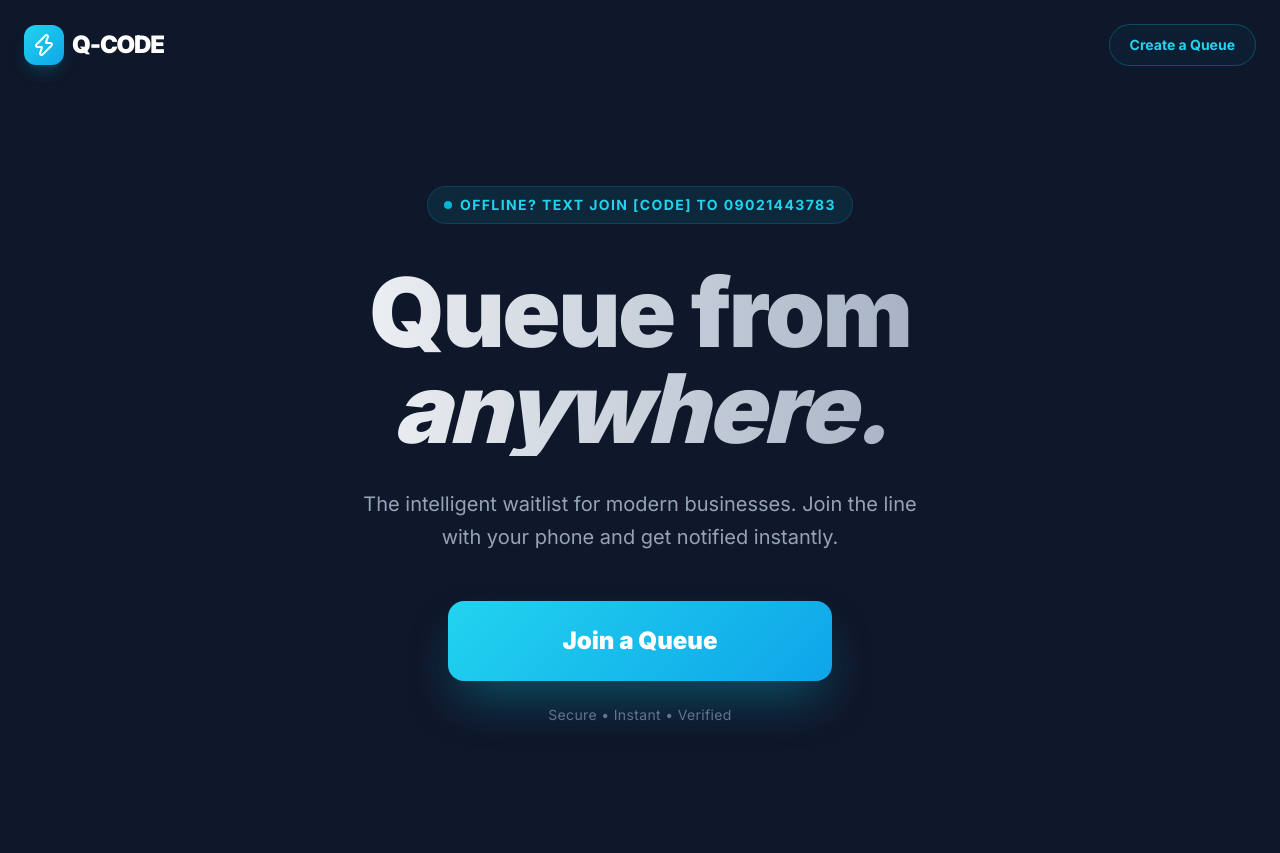
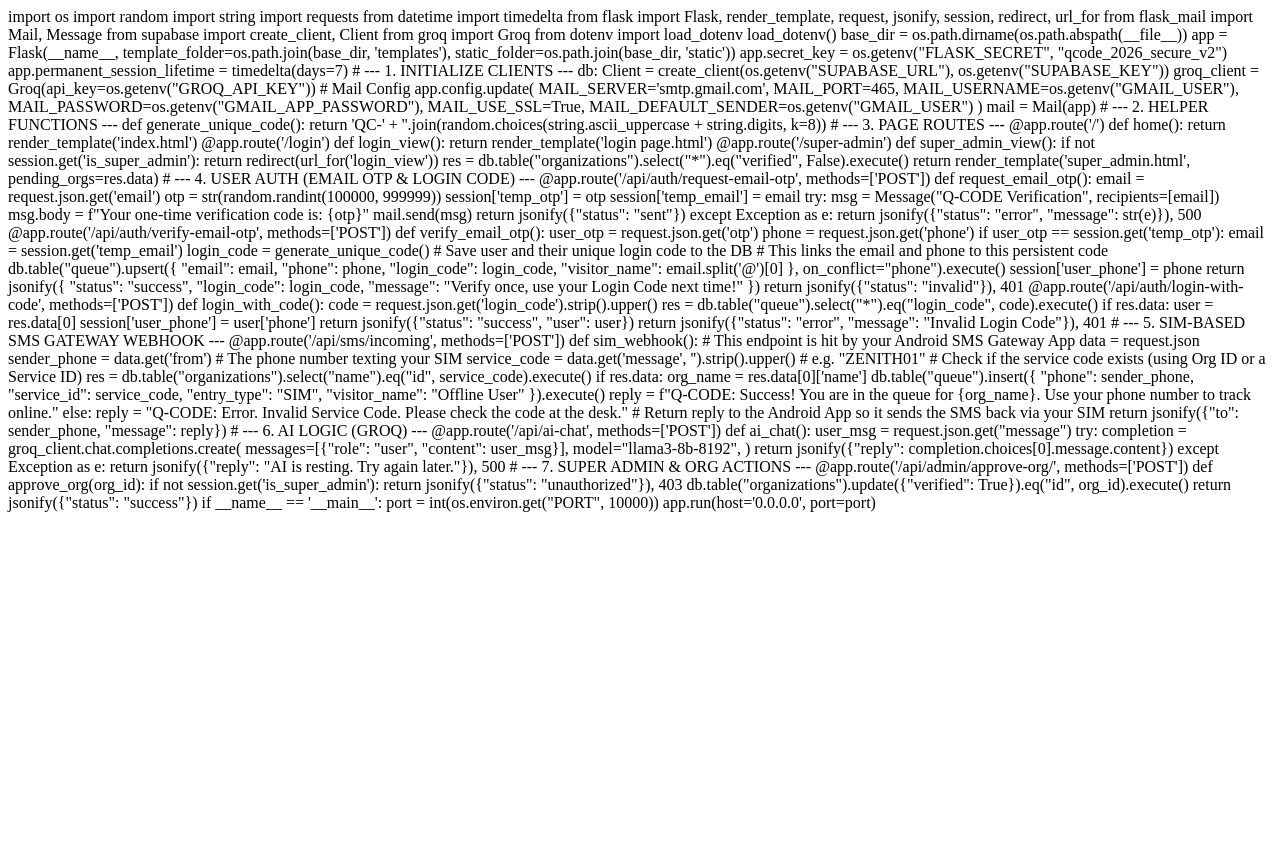
Before and after one commit to aremuelerepa-netizen/Q-code, a Flask app: page / in a window 1280 px wide. After the commit the page ends 512 px from the top, so only its background shows below. Run offline with Flask 3, Linux system fonts and the light colour scheme; some libraries are stand-ins or nearby versions.

Commit message:
Refactor index.html and add Flask backend code

```diff
--- a/Queue Code/templates/index.html
+++ b/Queue Code/templates/index.html
@@ -1,171 +1,156 @@
-<!DOCTYPE html>
-<html lang="en">
+import os
+import random
+import string
+import requests
+from datetime import timedelta
+from flask import Flask, render_template, request, jsonify, session, redirect, url_for
+from flask_mail import Mail, Message
+from supabase import create_client, Client
+from groq import Groq
+from dotenv import load_dotenv
 
-<head>
-    <meta charset="UTF-8">
-    <meta name="viewport" content="width=device-width, initial-scale=1.0">
-    <meta name="theme-color" content="#0f172a">
-    <title>Q-Code | Skip the Line</title>
-    <link href="https://fonts.googleapis.com/css2?family=Inter:wght@300;400;600;700;900&display=swap" rel="stylesheet">
-    <script src="https://cdn.tailwindcss.com"></script>
-    <script src="https://unpkg.com/lucide@latest"></script>
-    <style>
-        body {
-            font-family: 'Inter', sans-serif;
-            background-color: #0f172a;
-        }
+load_dotenv()
 
-        .glass-modal {
-            background: rgba(255, 255, 255, 0.98);
-            backdrop-filter: blur(16px);
-        }
+base_dir = os.path.dirname(os.path.abspath(__file__))
+app = Flask(__name__,
+            template_folder=os.path.join(base_dir, 'templates'),
+            static_folder=os.path.join(base_dir, 'static'))
 
-        .electric-gradient {
-            background: linear-gradient(135deg, #22d3ee 0%, #0ea5e9 100%);
-        }
+app.secret_key = os.getenv("FLASK_SECRET", "qcode_2026_secure_v2")
+app.permanent_session_lifetime = timedelta(days=7)
 
-        .text-gradient {
-            background: linear-gradient(to right, #fff, #94a3b8);
-            -webkit-background-clip: text;
-            -webkit-text-fill-color: transparent;
-        }
-    </style>
-</head>
+# --- 1. INITIALIZE CLIENTS ---
+db: Client = create_client(os.getenv("SUPABASE_URL"), os.getenv("SUPABASE_KEY"))
+groq_client = Groq(api_key=os.getenv("GROQ_API_KEY"))
 
-<body class="text-white overflow-x-hidden">
+# Mail Config
+app.config.update(
+    MAIL_SERVER='smtp.gmail.com',
+    MAIL_PORT=465,
+    MAIL_USERNAME=os.getenv("GMAIL_USER"),
+    MAIL_PASSWORD=os.getenv("GMAIL_APP_PASSWORD"),
+    MAIL_USE_SSL=True,
+    MAIL_DEFAULT_SENDER=os.getenv("GMAIL_USER")
+)
+mail = Mail(app)
 
-    <nav class="flex items-center justify-between px-6 py-6 max-w-7xl mx-auto">
-        <div class="flex items-center gap-2">
-            <div
-                class="w-10 h-10 electric-gradient rounded-xl flex items-center justify-center text-white shadow-lg shadow-cyan-500/20">
-                <i data-lucide="zap"></i>
-            </div>
-            <span class="text-2xl font-black tracking-tighter uppercase">Q-CODE</span>
-        </div>
-        <a href="/login"
-            class="text-sm font-bold text-cyan-400 hover:text-white transition px-5 py-2.5 border border-cyan-500/30 rounded-full bg-cyan-500/5">
-            Create a Queue
-        </a>
-    </nav>
+# --- 2. HELPER FUNCTIONS ---
+def generate_unique_code():
+    return 'QC-' + ''.join(random.choices(string.ascii_uppercase + string.digits, k=8))
 
-    <section class="max-w-4xl mx-auto px-6 pt-24 pb-32 text-center">
-        <div
-            class="mb-10 inline-flex items-center gap-2 px-4 py-2 bg-cyan-500/10 border border-cyan-500/20 rounded-full">
-            <span class="relative flex h-2 w-2">
-                <span
-                    class="animate-ping absolute inline-flex h-full w-full rounded-full bg-cyan-400 opacity-75"></span>
-                <span class="relative inline-flex rounded-full h-2 w-2 bg-cyan-500"></span>
-            </span>
-            <p class="text-xs md:text-sm font-bold text-cyan-400 uppercase tracking-widest">
-                Offline? Text JOIN [Code] to 09021443783
-            </p>
-        </div>
+# --- 3. PAGE ROUTES ---
+@app.route('/')
+def home(): return render_template('index.html')
 
-        <h1 class="text-6xl md:text-8xl font-black mb-8 leading-tight tracking-tight text-gradient">
-            Queue from <br>
-            <span class="text-cyan-400 italic">anywhere.</span>
-        </h1>
-        <p class="text-xl text-slate-400 mb-12 max-w-xl mx-auto leading-relaxed">
-            The intelligent waitlist for modern businesses.
-            Join the line with your phone and get notified instantly.
-        </p>
+@app.route('/login')
+def login_view(): return render_template('login page.html')
 
-        <div class="flex flex-col items-center justify-center gap-6">
-            <button onclick="openModal()"
-                class="w-full md:w-96 px-8 py-6 electric-gradient text-white font-black rounded-2xl shadow-2xl shadow-cyan-500/40 hover:scale-105 transition-transform active:scale-95 text-2xl">
-                Join a Queue
-            </button>
-            <p class="text-sm text-slate-500 font-medium tracking-wide">Secure • Instant • Verified</p>
-        </div>
-    </section>
+@app.route('/super-admin')
+def super_admin_view():
+    if not session.get('is_super_admin'): return redirect(url_for('login_view'))
+    res = db.table("organizations").select("*").eq("verified", False).execute()
+    return render_template('super_admin.html', pending_orgs=res.data)
 
-    <div id="joinModal"
-        class="hidden fixed inset-0 z-50 flex items-center justify-center p-4 bg-slate-950/80 backdrop-blur-md">
-        <div class="glass-modal w-full max-w-md rounded-3xl p-8 shadow-2xl relative text-slate-900">
-            <button onclick="closeModal()" class="absolute top-6 right-6 text-slate-400 hover:text-slate-600">
-                <i data-lucide="x"></i>
-            </button>
+# --- 4. USER AUTH (EMAIL OTP & LOGIN CODE) ---
 
-            <div id="step-phone" class="space-y-6">
-                <div class="text-center">
-                    <h2 class="text-2xl font-black">Identify Yourself</h2>
-                    <p class="text-slate-500 mt-2">Enter your phone number to continue</p>
-                </div>
-                <input type="tel" id="phoneInput" placeholder="080 000 0000"
-                    class="w-full px-5 py-4 bg-slate-50 border-2 border-slate-100 focus:border-cyan-500 focus:bg-white rounded-2xl outline-none transition-all text-center text-xl font-bold">
-                <button onclick="requestOTP()"
-                    class="w-full py-4 electric-gradient text-white font-black rounded-2xl shadow-lg hover:opacity-90 transition">
-                    Get Verification Code
-                </button>
-            </div>
+@app.route('/api/auth/request-email-otp', methods=['POST'])
+def request_email_otp():
+    email = request.json.get('email')
+    otp = str(random.randint(100000, 999999))
+    session['temp_otp'] = otp
+    session['temp_email'] = email
 
-            <div id="step-otp" class="hidden space-y-6">
-                <div class="text-center">
-                    <h2 class="text-2xl font-black">Verify OTP</h2>
-                    <p class="text-slate-500 mt-2">Check your messages for the 4-digit code</p>
-                </div>
-                <div class="flex justify-center gap-3">
-                    <input type="number"
-                        class="otp-field w-14 h-16 text-center text-2xl font-black bg-slate-50 rounded-xl border-2 border-slate-100 focus:border-cyan-500 outline-none">
-                    <input type="number"
-                        class="otp-field w-14 h-16 text-center text-2xl font-black bg-slate-50 rounded-xl border-2 border-slate-100 focus:border-cyan-500 outline-none">
-                    <input type="number"
-                        class="otp-field w-14 h-16 text-center text-2xl font-black bg-slate-50 rounded-xl border-2 border-slate-100 focus:border-cyan-500 outline-none">
-                    <input type="number"
-                        class="otp-field w-14 h-16 text-center text-2xl font-black bg-slate-50 rounded-xl border-2 border-slate-100 focus:border-cyan-500 outline-none">
-                </div>
-                <button onclick="verifyAndRedirect()"
-                    class="w-full py-4 electric-gradient text-white font-black rounded-2xl shadow-lg hover:opacity-90 transition">
-                    Verify & Continue
-                </button>
-                <button onclick="resetModal()" class="w-full text-sm text-slate-400 font-medium hover:text-cyan-600">
-                    Use a different number
-                </button>
-            </div>
-        </div>
-    </div>
+    try:
+        msg = Message("Q-CODE Verification", recipients=[email])
+        msg.body = f"Your one-time verification code is: {otp}"
+        mail.send(msg)
+        return jsonify({"status": "sent"})
+    except Exception as e:
+        return jsonify({"status": "error", "message": str(e)}), 500
 
-    <script>
-        lucide.createIcons();
-        const modal = document.getElementById('joinModal');
-        const stepPhone = document.getElementById('step-phone');
-        const stepOtp = document.getElementById('step-otp');
+@app.route('/api/auth/verify-email-otp', methods=['POST'])
+def verify_email_otp():
+    user_otp = request.json.get('otp')
+    phone = request.json.get('phone')
 
-        function openModal() { modal.classList.remove('hidden'); document.body.style.overflow = 'hidden'; }
-        function closeModal() { modal.classList.add('hidden'); document.body.style.overflow = 'auto'; resetModal(); }
-        function requestOTP() {
-            const phone = document.getElementById('phoneInput').value;
-            if (phone.length < 10) { alert("Enter a valid number"); return; }
-            stepPhone.classList.add('hidden');
-            stepOtp.classList.remove('hidden');
-        }
-        async function verifyAndRedirect() {
-            const phone = document.getElementById('phoneInput').value;
-            const code = document.getElementById('joinInput')?.value || "GEN01"; // Default code
+    if user_otp == session.get('temp_otp'):
+        email = session.get('temp_email')
+        login_code = generate_unique_code()
 
-            // REAL CALL: Tells app.py to put this user in the Supabase database
-            const response = await fetch('/api/queue/join', {
-                method: 'POST',
-                headers: { 'Content-Type': 'application/json' },
-                body: JSON.stringify({ phone: phone, service_code: code })
-            });
+        # Save user and their unique login code to the DB
+        # This links the email and phone to this persistent code
+        db.table("queue").upsert({
+            "email": email,
+            "phone": phone,
+            "login_code": login_code,
+            "visitor_name": email.split('@')[0]
+        }, on_conflict="phone").execute()
 
-            if (response.ok) {
-                localStorage.setItem('userPhone', phone);
-                window.location.href = "/user-page";
-            } else {
-                alert("Invalid Service Code. Please check and try again.");
-            }
-        }
-        function resetModal() { stepPhone.classList.remove('hidden'); stepOtp.classList.add('hidden'); }
+        session['user_phone'] = phone
+        return jsonify({
+            "status": "success",
+            "login_code": login_code,
+            "message": "Verify once, use your Login Code next time!"
+        })
+    return jsonify({"status": "invalid"}), 401
 
-        document.querySelectorAll('.otp-field').forEach((field, index, all) => {
-            field.addEventListener('input', (e) => {
-                if (e.target.value && index < all.length - 1) all[index + 1].focus();
-            });
-        });
-    </script>
-</body>
+@app.route('/api/auth/login-with-code', methods=['POST'])
+def login_with_code():
+    code = request.json.get('login_code').strip().upper()
+    res = db.table("queue").select("*").eq("login_code", code).execute()
 
+    if res.data:
+        user = res.data[0]
+        session['user_phone'] = user['phone']
+        return jsonify({"status": "success", "user": user})
+    return jsonify({"status": "error", "message": "Invalid Login Code"}), 401
 
-</html>
+# --- 5. SIM-BASED SMS GATEWAY WEBHOOK ---
+@app.route('/api/sms/incoming', methods=['POST'])
+def sim_webhook():
+    # This endpoint is hit by your Android SMS Gateway App
+    data = request.json
+    sender_phone = data.get('from') # The phone number texting your SIM
+    service_code = data.get('message', '').strip().upper() # e.g. "ZENITH01"
+
+    # Check if the service code exists (using Org ID or a Service ID)
+    res = db.table("organizations").select("name").eq("id", service_code).execute()
+
+    if res.data:
+        org_name = res.data[0]['name']
+        db.table("queue").insert({
+            "phone": sender_phone,
+            "service_id": service_code,
+            "entry_type": "SIM",
+            "visitor_name": "Offline User"
+        }).execute()
+        reply = f"Q-CODE: Success! You are in the queue for {org_name}. Use your phone number to track online."
+    else:
+        reply = "Q-CODE: Error. Invalid Service Code. Please check the code at the desk."
+
+    # Return reply to the Android App so it sends the SMS back via your SIM
+    return jsonify({"to": sender_phone, "message": reply})
+
+# --- 6. AI LOGIC (GROQ) ---
+@app.route('/api/ai-chat', methods=['POST'])
+def ai_chat():
+    user_msg = request.json.get("message")
+    try:
+        completion = groq_client.chat.completions.create(
+            messages=[{"role": "user", "content": user_msg}],
+            model="llama3-8b-8192",
+        )
+        return jsonify({"reply": completion.choices[0].message.content})
+    except Exception as e:
+        return jsonify({"reply": "AI is resting. Try again later."}), 500
+
+# --- 7. SUPER ADMIN & ORG ACTIONS ---
+@app.route('/api/admin/approve-org/<org_id>', methods=['POST'])
+def approve_org(org_id):
+    if not session.get('is_super_admin'): return jsonify({"status": "unauthorized"}), 403
+    db.table("organizations").update({"verified": True}).eq("id", org_id).execute()
+    return jsonify({"status": "success"})
+
+if __name__ == '__main__':
+    port = int(os.environ.get("PORT", 10000))
+    app.run(host='0.0.0.0', port=port)
```
